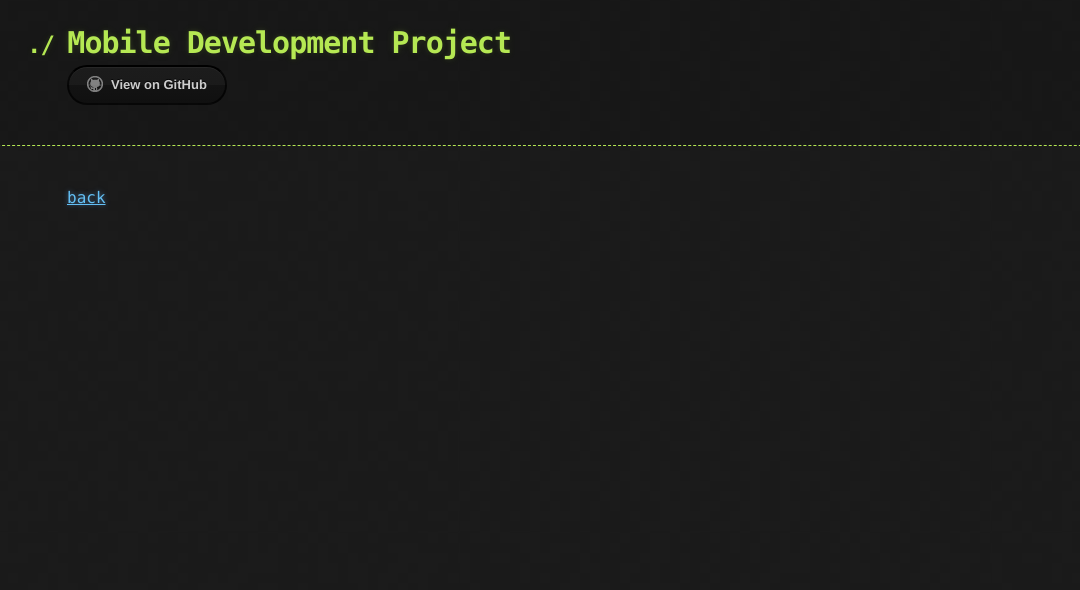
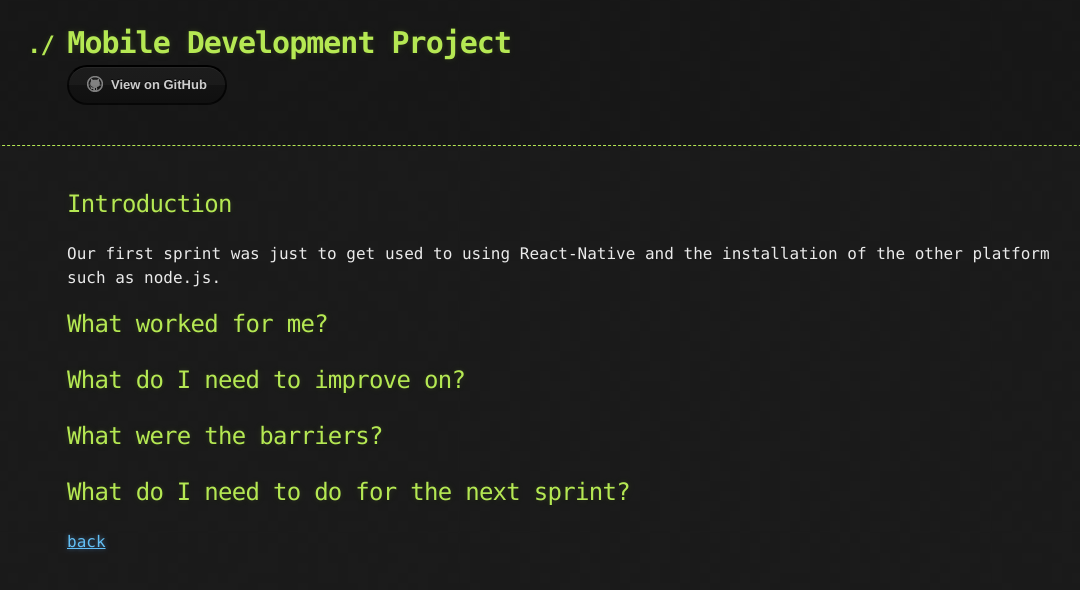
Before and after one commit to amorjk1/Project-1, a Jekyll site: the page built from sprint1.md, in a window 1280 px wide. Shown: the top 590 px of the page, without its empty margins (73-1153 px from the left). Built offline with Jekyll 4.4.1, drawn with Linux system fonts in a browser that asks for light colours; our own code applies the rules of GitHub Pages for plain Markdown files.

Commit message:
Added some on the sprint 1 page

```diff
--- a/sprint1.md
+++ b/sprint1.md
@@ -1 +1,22 @@
+## Introduction
+
+
+Our first sprint was just to get used to using React-Native and the installation of the other platform such as node.js.
+
+## What worked for me?
+
+
+## What do I need to improve on?
+
+
+## What were the barriers?
+
+
+## What do I need to do for the next sprint?
+
+
+
+
+
+
 [back](./)
```
